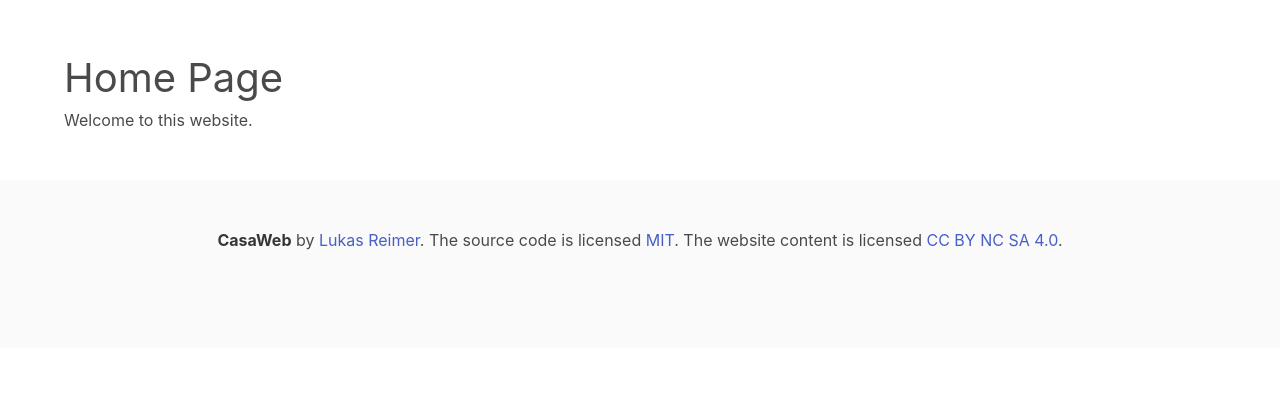
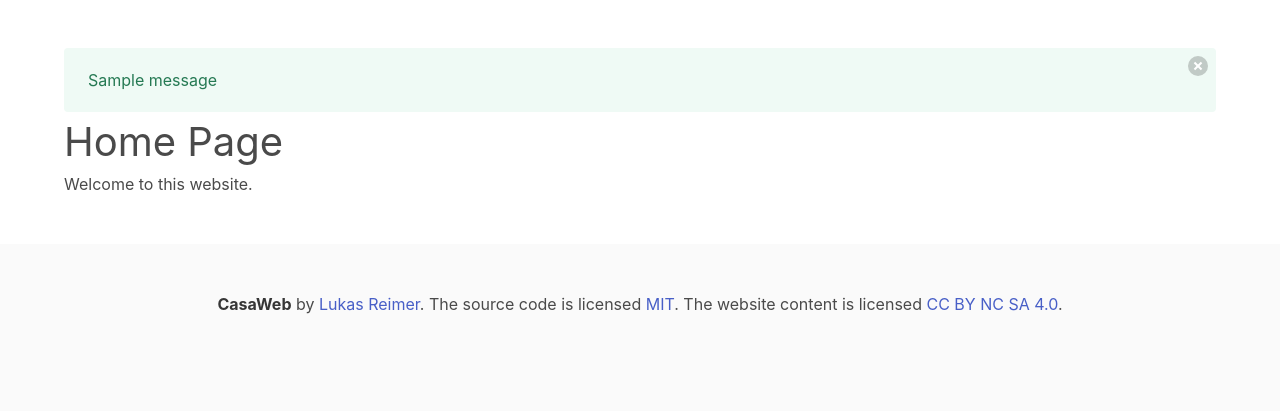
Before and after one commit to Lukisn/CasaPy, a Django app: page / in a window 1280 px wide. Shown: the part 56-467 px from the top of the page. Run offline with Django 4.2, Linux system fonts and the light colour scheme; tables that the repository leaves empty hold one stand-in row (values such as "Sample post"); one stand-in notice (Sample message) is shown.

Commit message:
added success and error messages using django messages framework

```diff
--- a/CasaWeb/casaweb/home/views.py
+++ b/CasaWeb/casaweb/home/views.py
@@ -1,6 +1,7 @@
 from django.shortcuts import render, redirect
 from django.contrib.auth import authenticate, login, logout
 from django.contrib.auth.models import User
+from django.contrib import messages
 
 
 def home_view(request):
@@ -14,31 +15,36 @@ def login_view(request):
         user = authenticate(request, username=username, password=password)
         if user is not None:
             login(request, user)
+            messages.add_message(request, messages.SUCCESS, "Login successful")
             return redirect("home:index")
         else:
-            # TODO: flash message
-            # https://docs.djangoproject.com/en/4.1/ref/contrib/messages/
-            print("INVALID LOGIN!!!")
+            messages.add_message(
+                request,
+                messages.ERROR,
+                "Username or Password incorrect",
+                extra_tags="danger",
+            )
     return render(request, "home/login.html")
 
 
 def logout_view(request):
     logout(request)
+    messages.add_message(request, messages.SUCCESS, "Logout successful")
     return redirect("home:index")
 
 
 def signup_view(request):
     if request.method == "POST":
-        print(request.POST)
         username = request.POST["username"]
         password1 = request.POST["password1"]
         password2 = request.POST["password2"]
         if password1 == password2:
             user = User.objects.create_user(username, password=password1)
-            print(user)
             login(request, user)
+            messages.add_message(request, messages.SUCCESS, "Signup successful")
             return redirect("home:index")
         else:
-            # TODO: flash message
-            print("PASSWORDS MUST MATCH!")
+            messages.add_message(
+                request, messages.ERROR, "Passwords must match", extra_tags="danger"
+            )
     return render(request, "home/signup.html")
--- a/CasaWeb/casaweb/templates/base.html
+++ b/CasaWeb/casaweb/templates/base.html
@@ -10,6 +10,16 @@
 {% include "navbar.html" %}
 <section class="section">
   <div class="container">
+    {% if messages %}
+    <div class="messages">
+      {% for message in messages %}
+      <div class="notification is-light is-{{ message.tags.split.0 }}">
+        <button class="delete"></button>
+        {{ message }}
+      </div>
+      {% endfor %}
+    </div>
+    {% endif %}
     {% block content %}Content{% endblock content %}
   </div>
 </section>
@@ -24,7 +34,7 @@
   </div>
 </footer>
 </body>
-<!-- TODO: extract js into static js file(s)
+<!-- TODO: extract js into static js file(s) -->
 <script>
   document.addEventListener('DOMContentLoaded', () => {
   // Get all "navbar-burger" elements
@@ -42,4 +52,14 @@
   });
 });
 </script>
+<script>
+document.addEventListener('DOMContentLoaded', () => {
+  (document.querySelectorAll('.notification .delete') || []).forEach(($delete) => {
+    const $notification = $delete.parentNode;
+    $delete.addEventListener('click', () => {
+      $notification.parentNode.removeChild($notification);
+    });
+  });
+});
+</script>
 </html>
```
